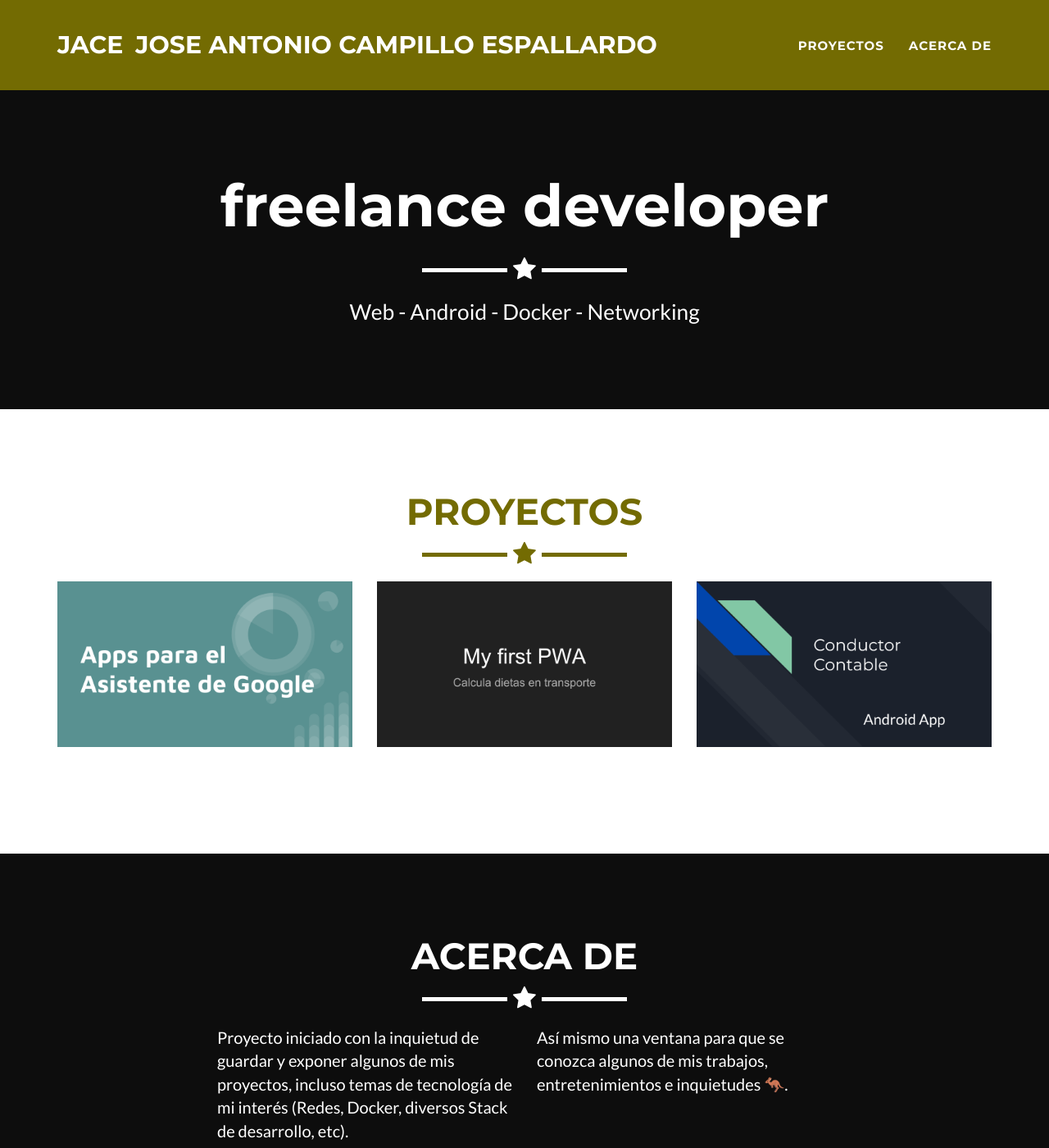
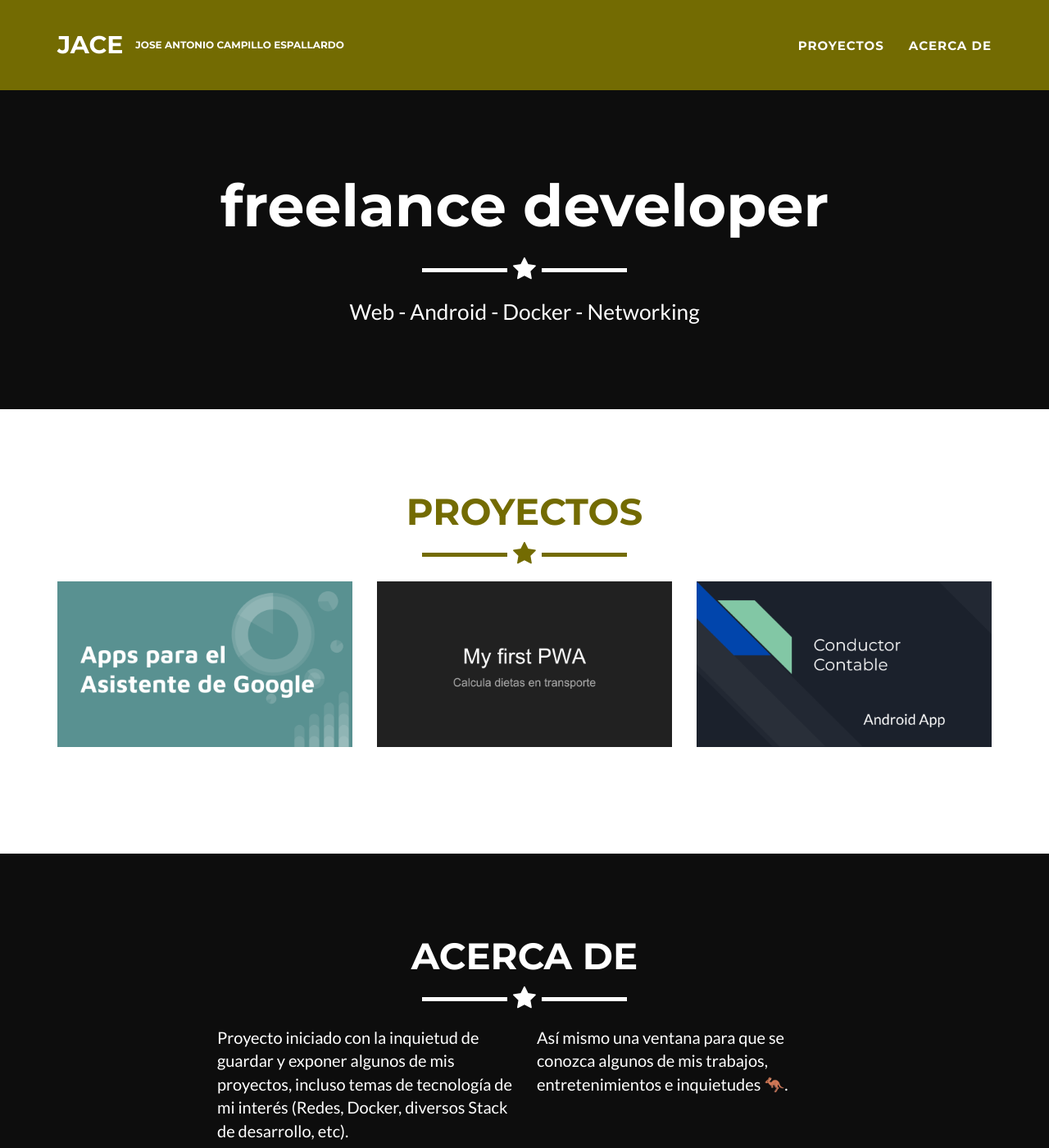
Before and after one commit to joseantoniocampillo/joseantoniocampillo.github.io, a Jekyll site: the page built from index.html, in a window 1280 px wide and 1400 px high. Shown: the whole window at 82% size. Built offline with Jekyll 4.4.1, drawn with Linux system fonts in a browser that asks for light colours.

Commit message:
Update main.css

```diff
--- a/_includes/css/main.css
+++ b/_includes/css/main.css
@@ -459,3 +459,6 @@ footer .footer-below {
 .negro {
     color: black !important;
 }
+.subtitle {
+  font-size: 0.8em ! important;
+}
```
